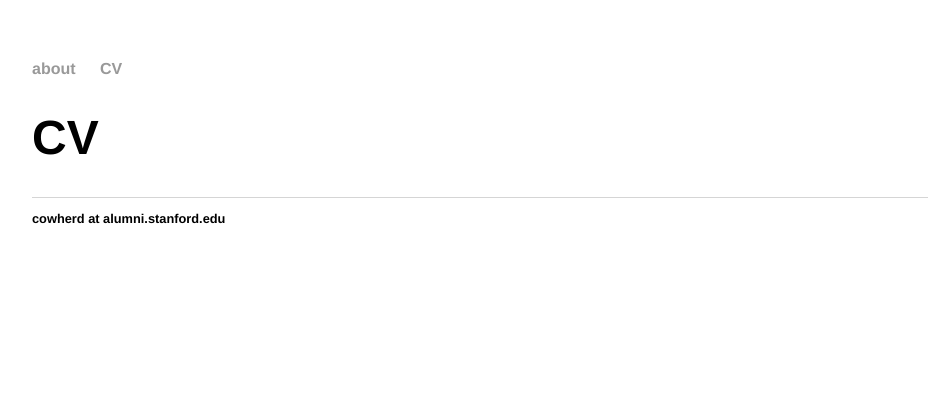
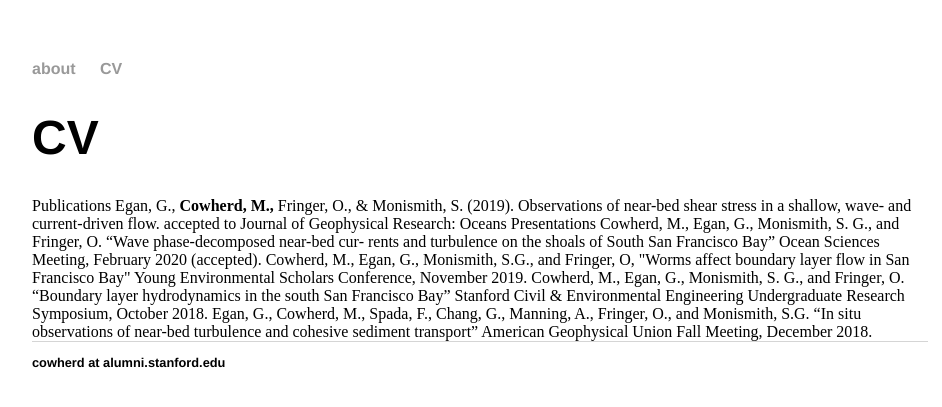
Before and after one commit to mariannecowherd/mariannecowherd.github.io, a Jekyll site: the page built from cv/index.html, in a window 1280 px wide. Shown: the top 407 px of the page, without its empty margins (160-1102 px from the left). Built offline with Jekyll 4.4.1, drawn with Linux system fonts in a browser that asks for light colours.

Commit message:
Update index.html

```diff
--- a/cv/index.html
+++ b/cv/index.html
@@ -5,3 +5,12 @@ title: CV
 <div class="blurb">
 	<h1>CV</h1>
 </div><!-- /.blurb -->
+
+Publications
+Egan, G., <b>Cowherd, M.,</b> Fringer, O., & Monismith, S. (2019). Observations of near-bed shear stress in a shallow, wave- and current-driven flow. accepted to Journal of Geophysical Research: Oceans
+
+Presentations
+Cowherd, M., Egan, G., Monismith, S. G., and Fringer, O. “Wave phase-decomposed near-bed cur- rents and turbulence on the shoals of South San Francisco Bay” Ocean Sciences Meeting, February 2020 (accepted).
+Cowherd, M., Egan, G., Monismith, S.G., and Fringer, O, "Worms affect boundary layer flow in San Francisco Bay" Young Environmental Scholars Conference, November 2019.
+Cowherd, M., Egan, G., Monismith, S. G., and Fringer, O. “Boundary layer hydrodynamics in the south San Francisco Bay” Stanford Civil & Environmental Engineering Undergraduate Research Symposium, October 2018.
+Egan, G., Cowherd, M., Spada, F., Chang, G., Manning, A., Fringer, O., and Monismith, S.G. “In situ observations of near-bed turbulence and cohesive sediment transport” American Geophysical Union Fall Meeting, December 2018.
```
